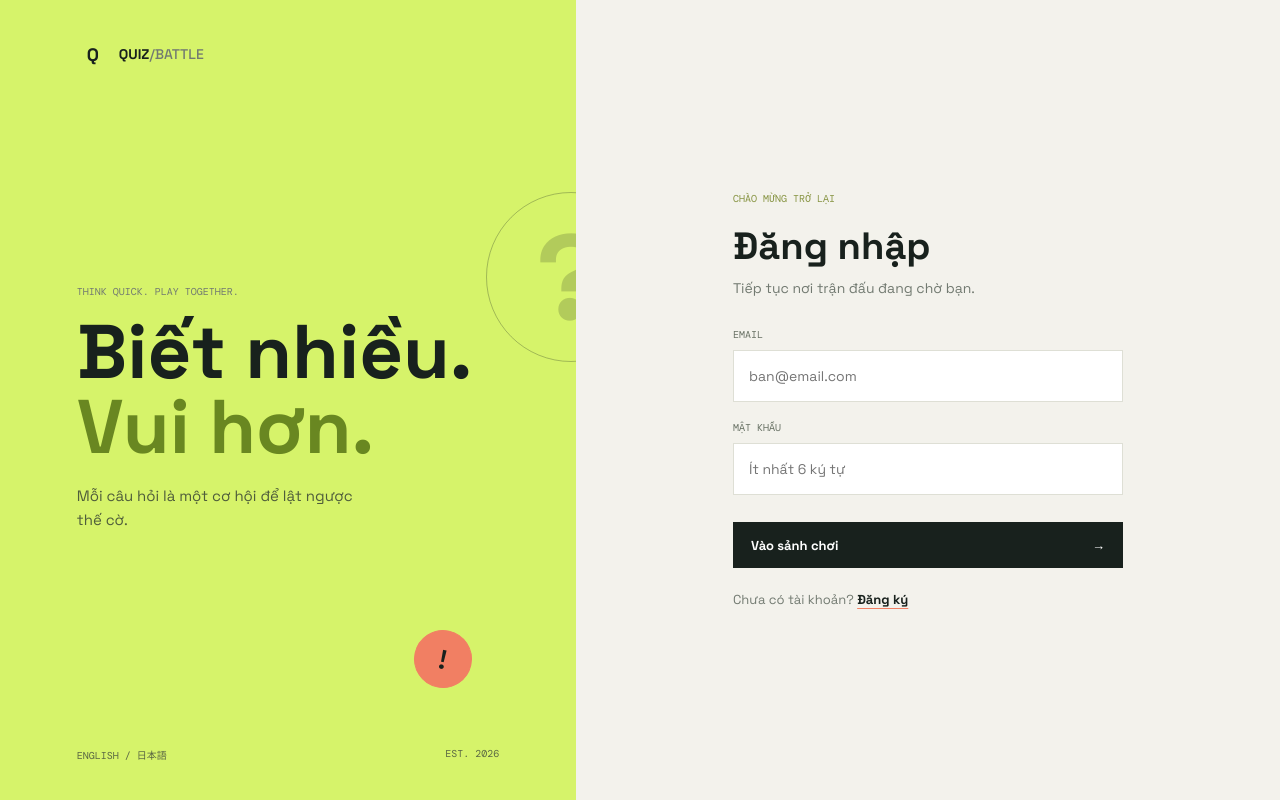
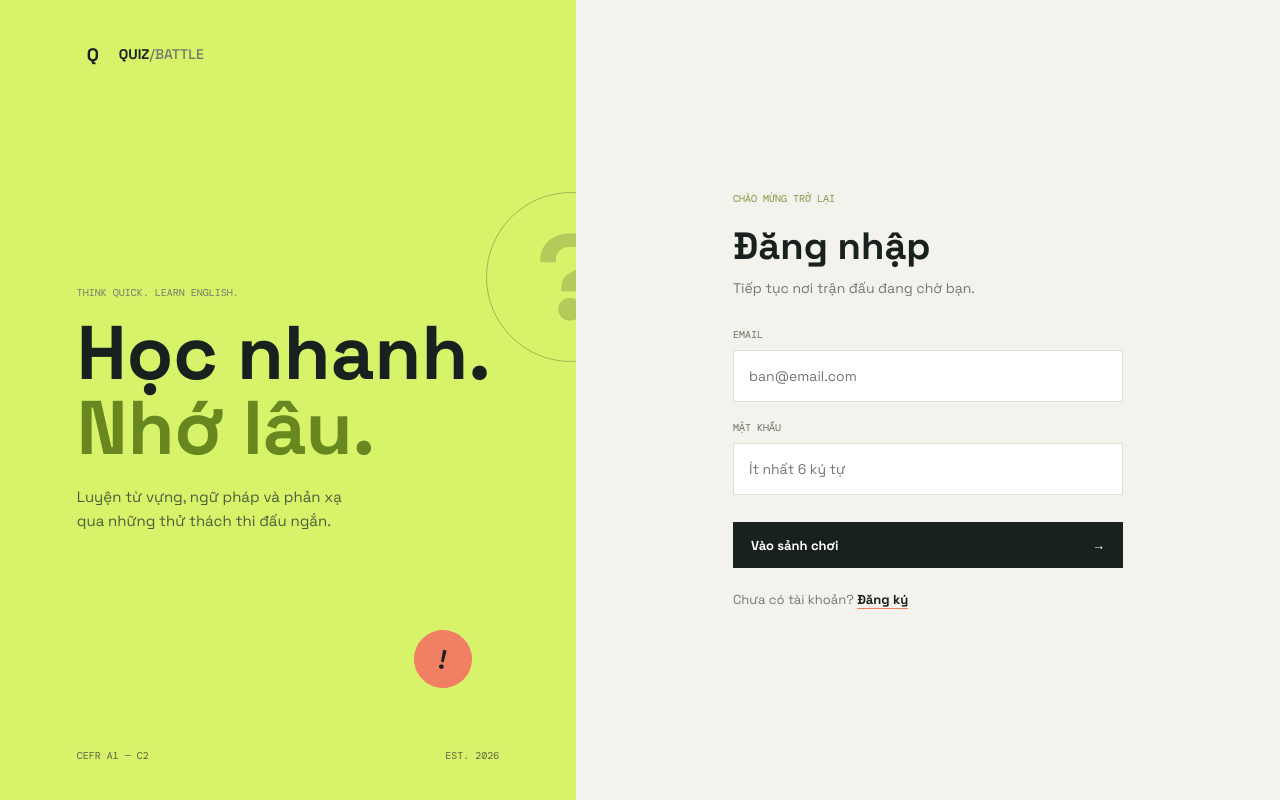
Before and after one commit to huydoanq1411-oss/Quiz_battle, a React (Vite) app in the folder frontend/: page /login in a window 1280 px wide. Built offline with nearby package versions, Linux system fonts and the light colour scheme.

Commit message:
Oct 8, 2026, 2:37 PM

```diff
--- a/frontend/src/pages/AuthPage.tsx
+++ b/frontend/src/pages/AuthPage.tsx
@@ -35,11 +35,11 @@ export default function AuthPage({ mode }: { mode: 'login' | 'register' }) {
           <span>QUIZ<span className="brand-light">/BATTLE</span></span>
         </Link>
         <div className="auth-art-copy">
-          <p className="eyebrow">THINK QUICK. PLAY TOGETHER.</p>
-          <h1>Biết nhiều.<br /><span>Vui hơn.</span></h1>
-          <p>Mỗi câu hỏi là một cơ hội để lật ngược thế cờ.</p>
+          <p className="eyebrow">THINK QUICK. LEARN ENGLISH.</p>
+          <h1>Học nhanh.<br /><span>Nhớ lâu.</span></h1>
+          <p>Luyện từ vựng, ngữ pháp và phản xạ qua những thử thách thi đấu ngắn.</p>
         </div>
-        <div className="auth-art-footer"><span>ENGLISH / 日本語</span><span>EST. 2026</span></div>
+        <div className="auth-art-footer"><span>CEFR A1 — C2</span><span>EST. 2026</span></div>
         <span className="auth-orbit orbit-one" aria-hidden="true">?</span>
         <span className="auth-orbit orbit-two" aria-hidden="true">!</span>
       </aside>
```
Also changed, not shown: 1 other file (tests, documents, lock files or other folders).
